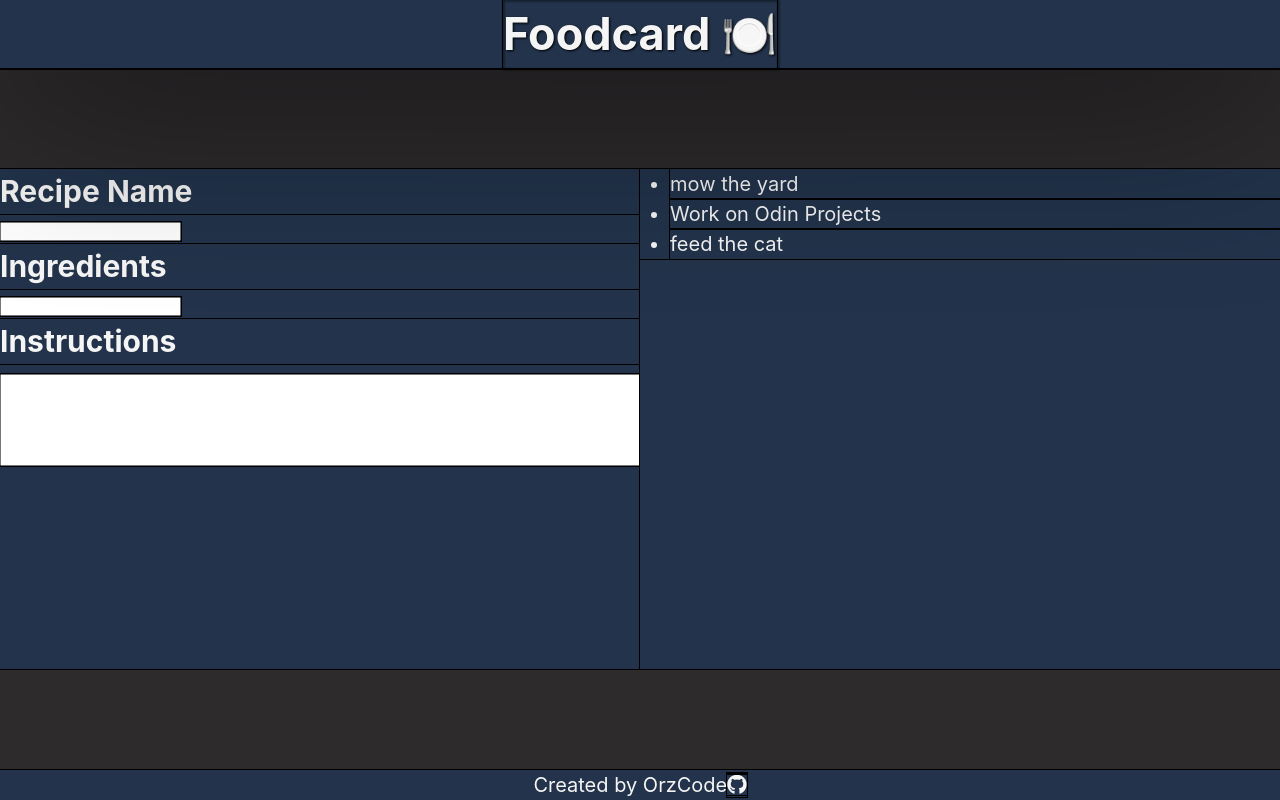
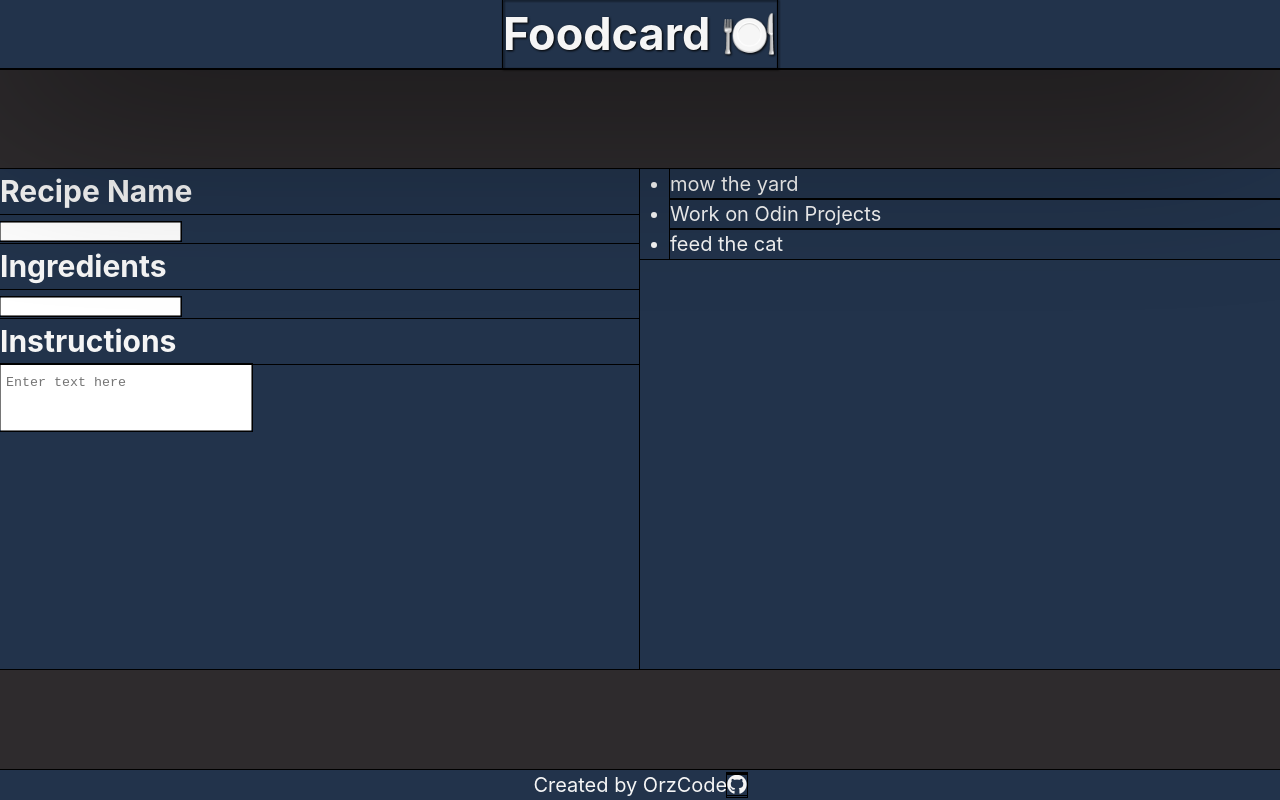
Before and after one commit to orzcode/foodcard, a React (Vite) app: page / in a window 1280 px wide. Built offline with nearby package versions, Linux system fonts and the light colour scheme.

Commit message:
REMOVED GROW-WRAP - SEE PREVIOUS COMMIT IF NEEDED

```diff
--- a/src/components/TextArea.jsx
+++ b/src/components/TextArea.jsx
@@ -3,29 +3,16 @@ import { useState, useRef } from 'react'
 
 function TextArea() {
 	const [value, setValue] = useState("");
-	const textAreaRef = useRef(null);
-
-	function auto_height(elem) {
-	//   elem.style.height = "auto";
-	//   elem.style.height = `${elem.scrollHeight}px`;
-
-	  elem.parentNode.dataset.replicatedValue = elem.value;
-	  //elem.style.height = "auto";
-	}
 
 	return (
-
-	<div className="grow-wrap">
 	  <textarea
 		value={value}
 		onChange={(event) => setValue(event.target.value)}
-		onInput={() => auto_height(textAreaRef.current)}
-		ref={textAreaRef}
+		placeholder="Enter text here"
 		className="textarea"
 		rows={3}
-		cols={10}
+		cols={30}
 	  />
-	</div>
 	);
   }
 
--- a/src/styles/InputPane.css
+++ b/src/styles/InputPane.css
@@ -1,37 +1,5 @@
-.grow-wrap {
-	/* easy way to plop the elements on top of each other and have them both sized based on the tallest one's height */
-	display: grid;
-	margin-top: 1rem;
-  }
-  .grow-wrap::after {
-	/* Note the weird space! Needed to preventy jumpy behavior */
-	content: attr(data-replicated-value) " ";
-
-	/* This is how textarea text behaves */
-	white-space: pre-wrap;
-
-	/* Hidden from view, clicks, and screen readers */
-	visibility: hidden;
-  }
-  .grow-wrap > textarea {
-	/* You could leave this, but after a user resizes, then it ruins the auto sizing */
-	resize: none;
-
-	/* Firefox shows scrollbar on growth, you can hide like this. */
-	overflow: hidden;
-  }
-  .grow-wrap > textarea,
-  .grow-wrap::after {
-	/* Identical styling required!! */
-
-	font: inherit;
-	/* WHY DOES IT GROW EXPONENTIALLY WITHOUT THE FONT? */
-
-
-	height: 100%;
-
-	max-height: 10rem;
-
-	/* Place on top of each other */
-	grid-area: 1 / 1 / 2 / 2;
-  }
+textarea {
+  resize: none;
+  overflow: hidden;
+  padding: 10px 5px;
+}
```
